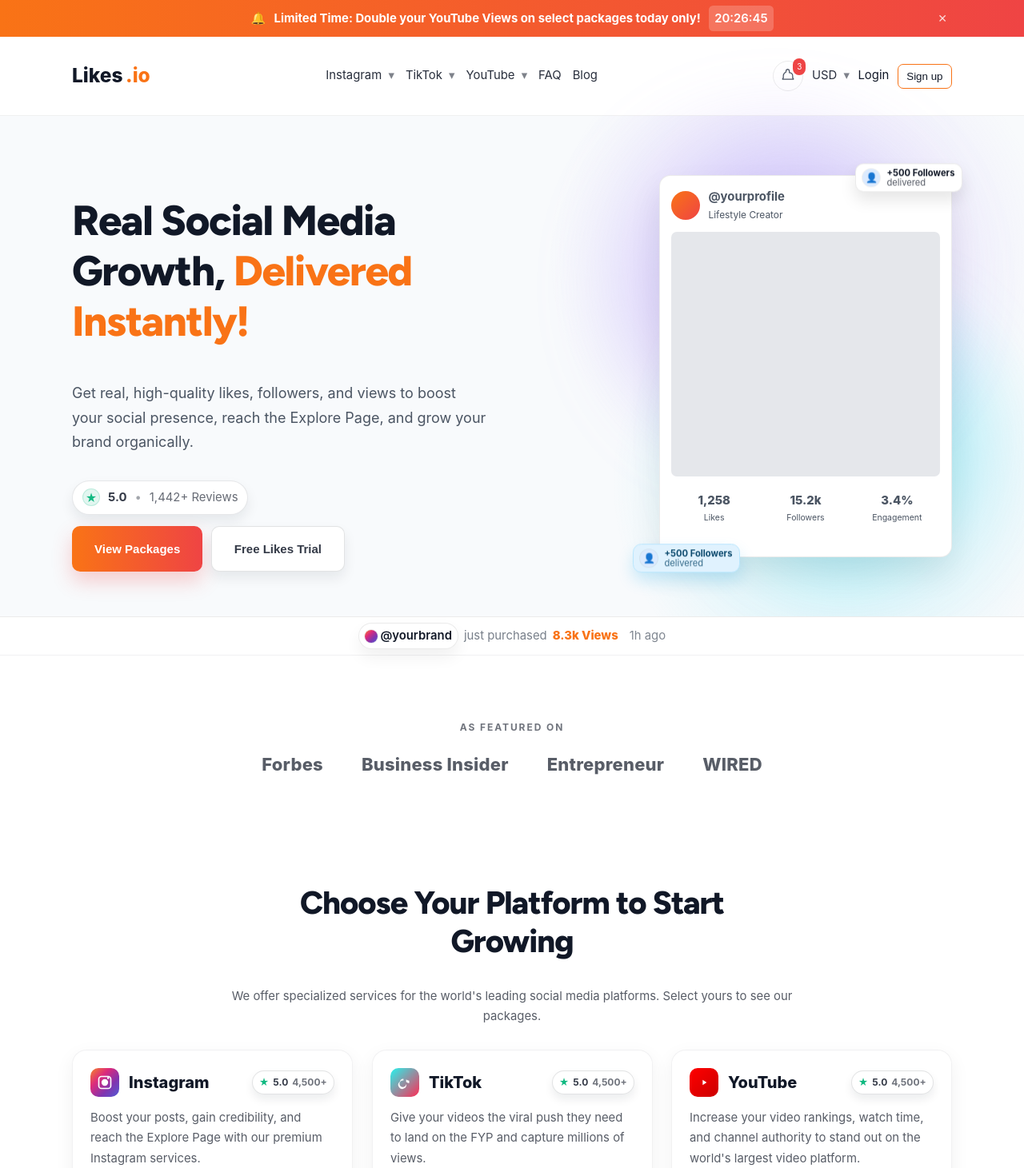
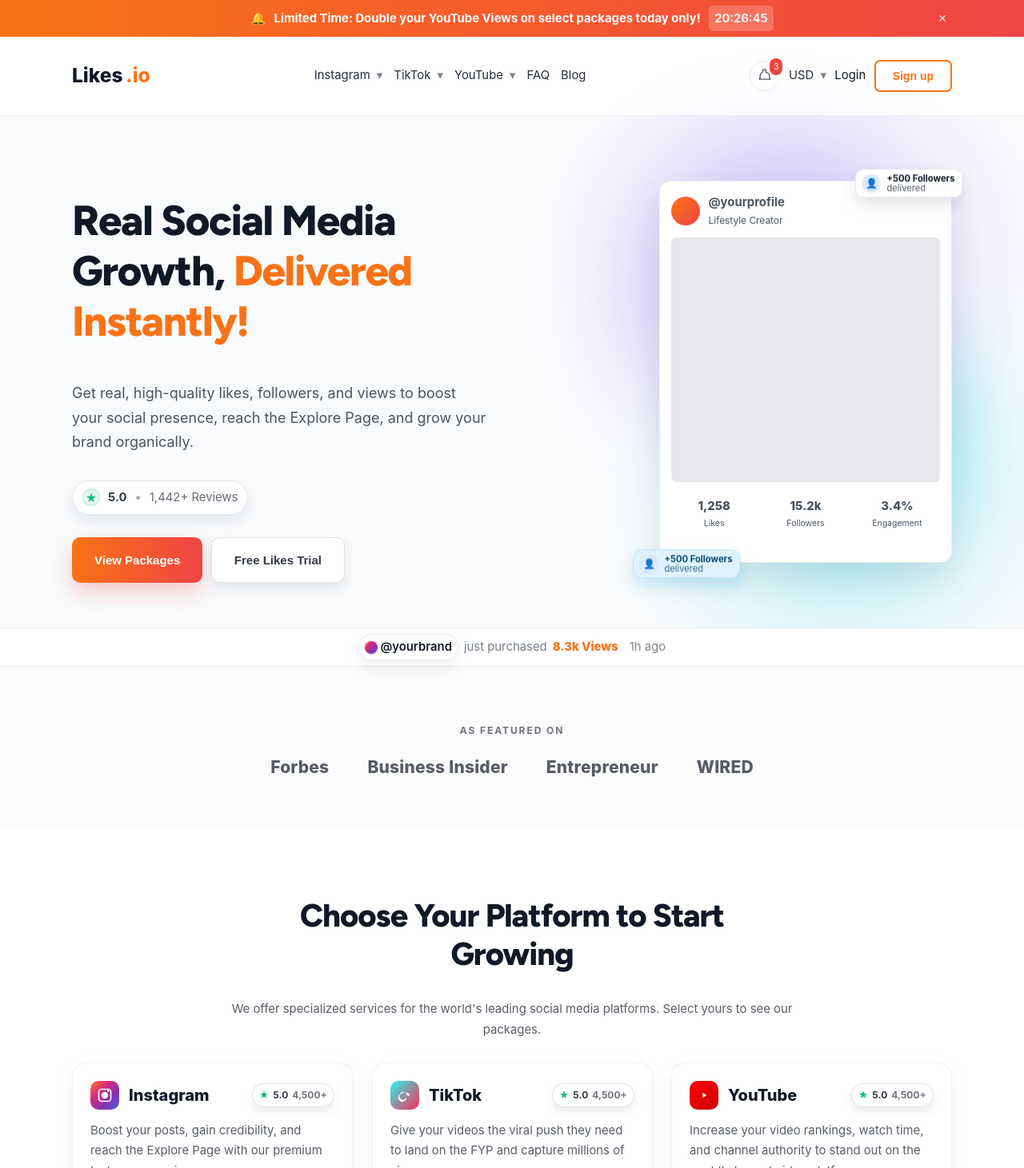
Before and after one commit to azursoldev/likes-io, a Next.js app: page / in a window 1280 px wide. Shown: the top 1461 px of the page at 80% size. Built offline with nearby package versions, Linux system fonts and the light colour scheme; a web font is replaced by a local one.

Commit message:
AS FEATURED ON updated

```diff
--- a/app/globals.css
+++ b/app/globals.css
@@ -84,7 +84,7 @@ body {
 .hero-title { font-size: clamp(2.2rem, 2rem + 2.8vw, 3.75rem); font-weight: 800; }
 .accent { color: rgb(var(--color-brand)); }
 .hero-sub { max-width: 46ch; color: rgb(var(--color-text-secondary)); font-size:18px; }
-.reviews-pill { display: inline-flex; align-items: center; gap: 10px; background: #fff; border: 1px solid rgba(17,24,39,0.10); border-radius: 9999px; padding: 8px 12px; color: rgba(17,24,39,0.85); margin: 1rem 0; box-shadow: 0 8px 16px rgba(17,24,39,0.08); }
+.reviews-pill { display: inline-flex; align-items: center; gap: 10px; background: #fff; border: 1px solid rgba(17,24,39,0.10); border-radius: 9999px; padding: 8px 12px; color: rgba(17,24,39,0.85); margin: 1rem 0; box-shadow: 0 8px 16px rgba(17,24,39,0.08);    margin-bottom: 2rem; }
 html.dark .reviews-pill { background: rgba(255,255,255,0.08); border-color: rgba(255,255,255,0.18); box-shadow: 0 8px 18px rgba(0,0,0,0.35); color: #fff; }
 .reviews-pill .star { color: #10B981; display: inline-grid; place-items: center; width: 22px; height: 22px; border-radius: 9999px; background: rgba(16,185,129,0.12); box-shadow: inset 0 0 0 1px rgba(16,185,129,0.18); font-size: 14px; }
 .reviews-pill .score { font-weight: 700; color: rgba(17,24,39,0.85); }
@@ -275,8 +275,29 @@ html.dark .notif { border-color: rgba(255,255,255,0.15); }
 .badge { position: absolute; top: -4px; right: -4px; background: #EF4444; color: white; font-size: 10px; padding: 2px 5px; border-radius: 9999px; }
 .currency { color: rgb(var(--color-text-primary)); opacity: 0.9; }
 .login { color: rgb(var(--color-text-primary)); text-decoration: none; }
-.signup { padding: 0.5rem 0.75rem; border-radius: 0.5rem; border: 1.5px solid rgb(var(--color-brand)); background: white; color: rgb(var(--color-text-primary)); }
+ .signup {
+  font-size:14px;
+    padding: 0.7rem 1.5rem;
+    border-radius: 0.5rem;
+    border: 2px solid rgb(var(--color-brand));
+    background: white;
+    color: rgb(var(--color-brand));
+    font-weight: 700;
+    transition: transform 140ms ease, box-shadow 140ms ease, filter 140ms ease, background-color 140ms ease, color 140ms ease, border-color 140ms ease;
+}
 html.dark .signup { background: transparent; color: white; }
+ .signup:hover, .signup:focus-visible {
+    background: rgb(var(--color-brand));
+    color: #fff;
+    border-color: transparent;
+    box-shadow: 0 12px 24px rgba(249,115,22,0.25);
+    transform: translateY(-2px);
+ }
+ html.dark .signup:hover, html.dark .signup:focus-visible {
+    background: rgb(var(--color-brand));
+    color: #fff;
+    border-color: transparent;
+ }
 
 /* Cards & grid */
 .services { padding: 2rem 0; }
@@ -407,9 +428,9 @@ html.dark .floating-icon { opacity: 0.14; }
 
 /* Featured on strip */
 .featured-on {
-  padding: 40px 0 16px;
-  background: #ffffff;
-  border-top: 1px solid rgba(17,24,39,0.06);
+    padding: 30px 0 30px;
+    border-top: 1px solid rgba(17, 24, 39, 0.06);
+    background: #FBFBFC;
 }
 .featured-label {
   text-align: center;
@@ -426,7 +447,7 @@ html.dark .floating-icon { opacity: 0.14; }
 }
 .featured-brands .brand {
   font-weight: 800;
-  font-size: 22px;
+  font-size: 21px;
   letter-spacing: 0.01em;
   color: rgba(17,24,39,0.7);
 }
```
